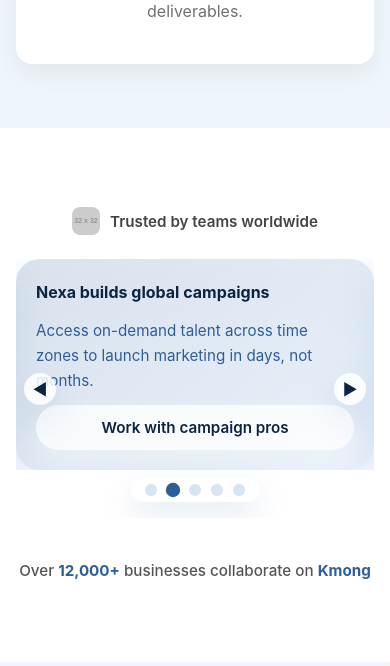
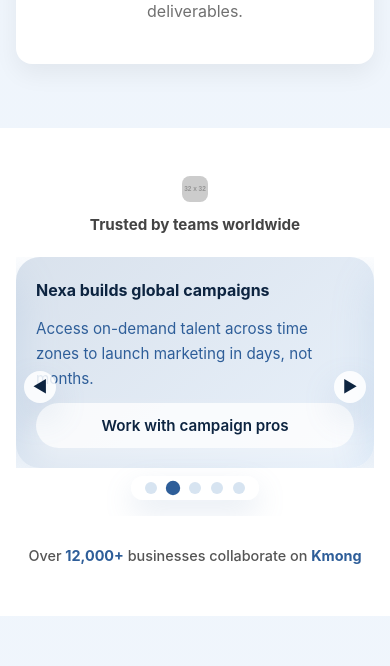
Before and after one commit to mythsumon/freelancer, a React (Vite) app: page / in a window 390 px wide. Shown: the part 8020-8686 px from the top of the page. Built offline with nearby package versions, Linux system fonts and the light colour scheme; grey boxes are pictures that could not be loaded.

Commit message:
style: enhance trusted partners mobile layout

```diff
--- a/src/i18n/LanguageProvider.tsx
+++ b/src/i18n/LanguageProvider.tsx
@@ -88,6 +88,7 @@
     "Editing, motion, and sound talent deliver cinematic stories.": "편집, 모션, 사운드 전문가가 영화 같은 스토리를 완성합니다.",
     "Discover video experts": "영상 전문가 알아보기",
     "Orbit studio setup": "Orbit 스튜디오 세팅",
+    "Global partner network": "글로벌 파트너 네트워크",
     "Product & Brand Designer": "프로덕트 & 브랜드 디자이너",
     "Featured Freelancers": "추천 프리랜서",
     "See more": "더 보기",
--- a/src/pages/Home/HomePage.css
+++ b/src/pages/Home/HomePage.css
@@ -1254,6 +1254,55 @@
   transform: scale(1.2);
 }
 
+.partners-section {
+  background: #ffffff;
+  padding: 64px 0;
+}
+
+.partners-section__inner {
+  max-width: 1280px;
+  margin: 0 auto;
+  padding: 0 32px;
+  text-align: center;
+}
+
+.partners-section__header {
+  display: inline-flex;
+  align-items: center;
+  gap: 12px;
+  margin-bottom: 24px;
+  color: #444444;
+  font-weight: 600;
+}
+
+.partners-section__icon {
+  width: 32px;
+  height: 32px;
+  border-radius: 8px;
+  object-fit: contain;
+}
+
+.partners-section__title {
+  margin: 0;
+  font-size: 1.05rem;
+}
+
+.partners-section__slider {
+  width: 100%;
+}
+
+.partners-section__footnote {
+  margin: 40px 0 0;
+  color: #555555;
+  font-size: 1rem;
+  font-weight: 500;
+}
+
+.partners-section__highlight {
+  color: #2e5e99;
+  font-weight: 700;
+}
+
 @media (max-width: 768px) {
   .home-section-slider__control {
     display: none;
@@ -1261,6 +1310,57 @@
 
   .home-section-slider__dots {
     margin-top: 20px;
+  }
+
+  .partners-section {
+    padding: 48px 0;
+  }
+
+  .partners-section__inner {
+    padding: 0 20px;
+  }
+
+  .partners-section__header {
+    gap: 10px;
+    margin-bottom: 20px;
+  }
+
+  .partners-section__icon {
+    width: 28px;
+    height: 28px;
+  }
+
+  .partners-section__title {
+    font-size: 0.98rem;
+  }
+
+  .partners-section__footnote {
+    margin-top: 28px;
+    font-size: 0.94rem;
+  }
+}
+
+@media (max-width: 480px) {
+  .partners-section__inner {
+    padding: 0 16px;
+  }
+
+  .partners-section__header {
+    flex-direction: column;
+    text-align: center;
+  }
+
+  .partners-section__icon {
+    width: 26px;
+    height: 26px;
+  }
+
+  .partners-section__title {
+    font-size: 0.95rem;
+  }
+
+  .partners-section__footnote {
+    font-size: 0.9rem;
   }
 }
 
--- a/src/pages/Home/HomePage.tsx
+++ b/src/pages/Home/HomePage.tsx
@@ -1162,30 +1162,21 @@
       </section>
 
       {/* Premium Partner Showcase */}
-      <section
-        aria-label="Sponsored partner banners"
-        style={{
-          background: "#FFFFFF",
-          padding: "64px 0",
-        }}
-      >
-        <div className="container" style={{ maxWidth: "1280px", margin: "0 auto", padding: viewport === "mobile" ? "0 16px" : viewport === "tablet" ? "0 24px" : "0 32px", textAlign: "center" }}>
-          <h3 style={{ color: "#444", fontSize: viewport === "mobile" ? "0.95rem" : "1.05rem", fontWeight: 600, marginBottom: "24px", display: "flex", alignItems: "center", justifyContent: "center", gap: "10px" }}>
+      <section className="partners-section" aria-label="Sponsored partner banners">
+        <div className="partners-section__inner">
+          <div className="partners-section__header">
             <img
               src="https://dummyimage.com/32x32/EAF6FF/0099FF&text=🌐"
-              alt="Global partners"
-              style={{ width: "28px", height: "28px", objectFit: "contain", borderRadius: "8px" }}
+              alt={t("Global partner network")}
+              className="partners-section__icon"
             />
-            Trusted by teams worldwide
-          </h3>
-          <BannerSlider items={bannerItems} />
-          <p style={{
-            marginTop: "40px",
-            color: "#555",
-            fontSize: viewport === "mobile" ? "0.95rem" : "1rem",
-            fontWeight: 500
-          }}>
-            Over <span style={{ color: "#2e5e99", fontWeight: 700 }}>12,000+</span> businesses collaborate on <span style={{ fontWeight: 700, color: "#2e5e99" }}>Kmong</span>
+            <h3 className="partners-section__title">{t("Trusted by teams worldwide")}</h3>
+          </div>
+          <div className="partners-section__slider">
+            <BannerSlider items={bannerItems} />
+          </div>
+          <p className="partners-section__footnote">
+            {t("Over")} <span className="partners-section__highlight">12,000+</span> {t("businesses collaborate on")} <span className="partners-section__highlight">Kmong</span>
           </p>
         </div>
       </section>
```
